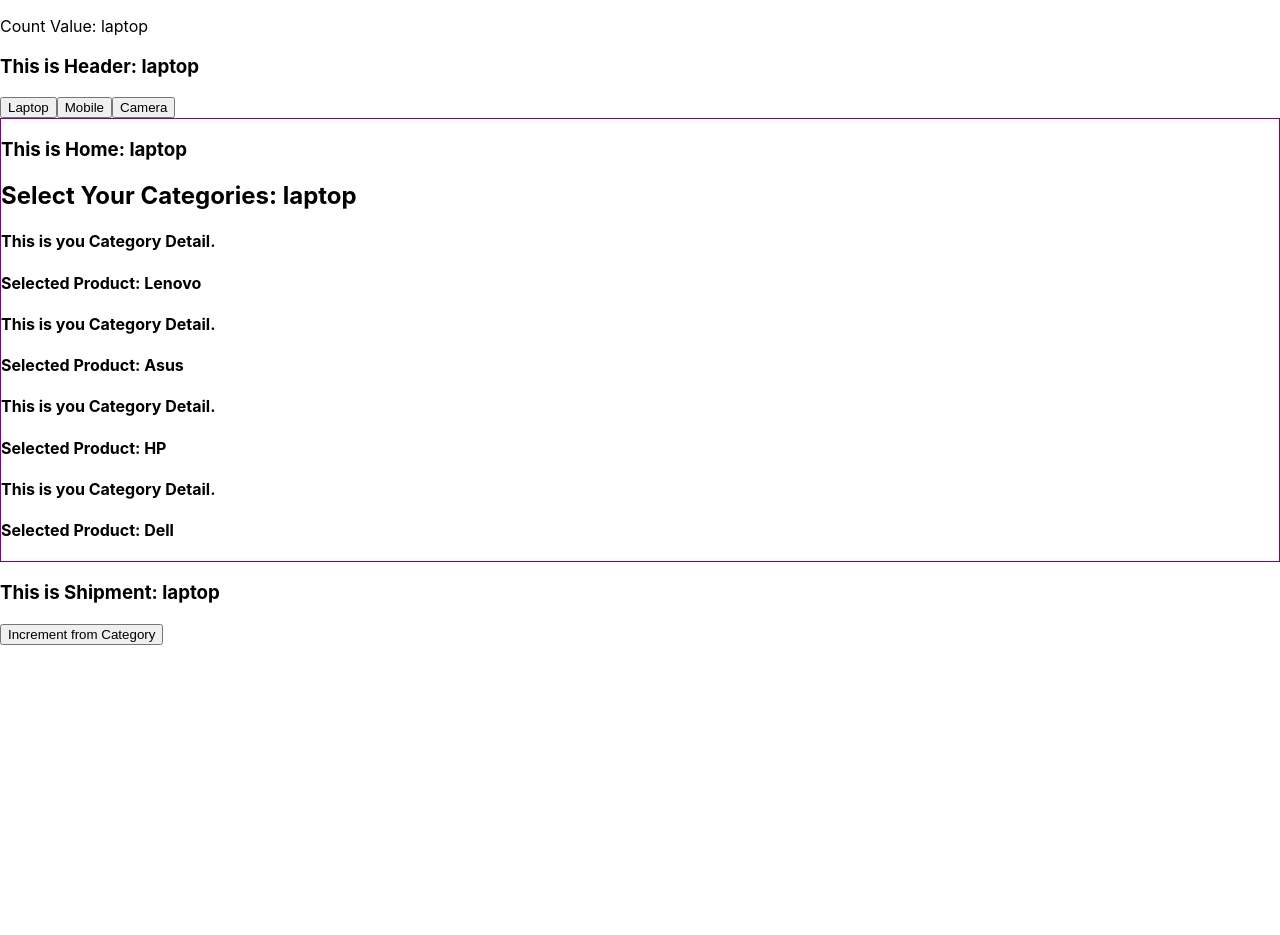
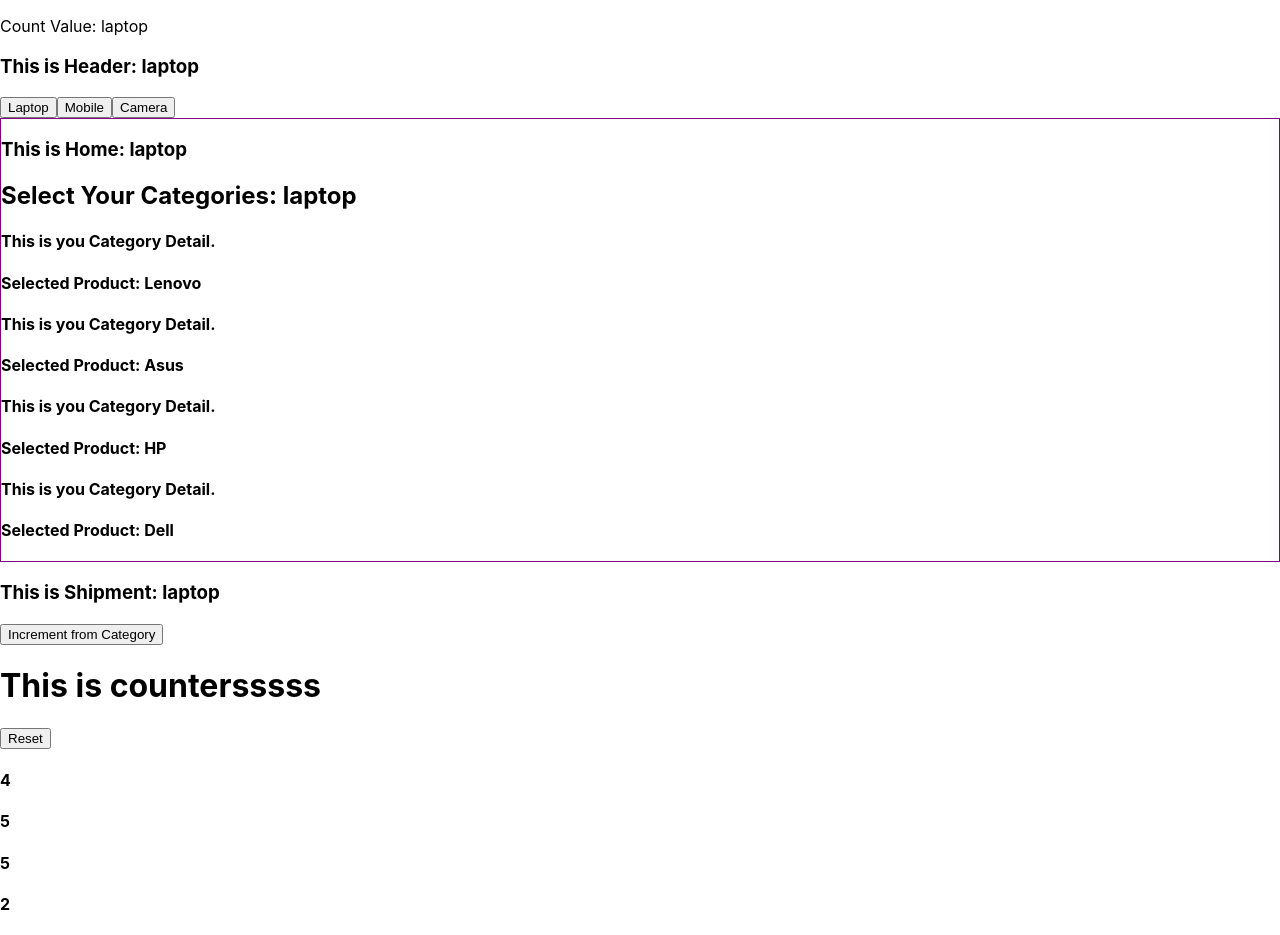
Before and after one commit to OahidZihad/state-management-react, a React (Create React App) app: page / in a window 1280 px wide. Before the commit the page ends 800 px from the top, so only its background shows below. Built offline with nearby package versions, Linux system fonts and the light colour scheme.

Commit message:
reset counter

```diff
--- a/src/App.js
+++ b/src/App.js
@@ -1,5 +1,6 @@
 import React, { createContext, useState } from "react";
 import "./App.css";
+import Counters from "./Components/Count/Counters";
 import Header from "./Components/Header/Header";
 import Home from "./Components/Home/Home";
 import Shipment from "./Components/Shipment/Shipment";
@@ -14,6 +15,7 @@ function App() {
       <Header></Header>
       <Home></Home>
       <Shipment></Shipment>
+      <Counters></Counters>
     </CategoryContext.Provider>
   );
 }
--- a/src/Components/Categories/Categories.js
+++ b/src/Components/Categories/Categories.js
@@ -19,7 +19,9 @@ const allProducts = [
 
 const Categories = () => {
   const [category] = useContext(CategoryContext);
+
   const [products, setProducts] = useState([]);
+
   useEffect(() => {
     console.log({ category });
     const matchedProducts = allProducts.filter(
@@ -27,6 +29,7 @@ const Categories = () => {
     );
     setProducts(matchedProducts);
   }, [category]);
+
   return (
     <div>
       <h2>Select Your Categories: {category}</h2>
--- /dev/null
+++ b/src/Components/Count/Counter.js
@@ -0,0 +1,14 @@
+import React from "react";
+
+const Counter = (props) => {
+  const { counter } = props;
+  console.log("props", counter);
+
+  return (
+    <div>
+      <h4>{counter.value}</h4>
+    </div>
+  );
+};
+
+export default Counter;
--- /dev/null
+++ b/src/Components/Count/Counters.js
@@ -0,0 +1,33 @@
+import React from "react";
+import { useState } from "react";
+import Counter from "./Counter";
+
+const counters = [
+  { id: 1, value: 4 },
+  { id: 2, value: 5 },
+  { id: 3, value: 5 },
+  { id: 4, value: 2 },
+];
+
+const Counters = () => {
+  const [count, setCount] = useState(0);
+
+  const handleReset = () => {
+    counters.map((c) => {
+      c.value = 0;
+      return c;
+    });
+    setCount(counters);
+  };
+  return (
+    <div>
+      <h1>This is countersssss</h1>
+      <button onClick={handleReset}>Reset</button>
+      {counters.map((counter) => (
+        <Counter counter={counter}></Counter>
+      ))}
+    </div>
+  );
+};
+
+export default Counters;
```
